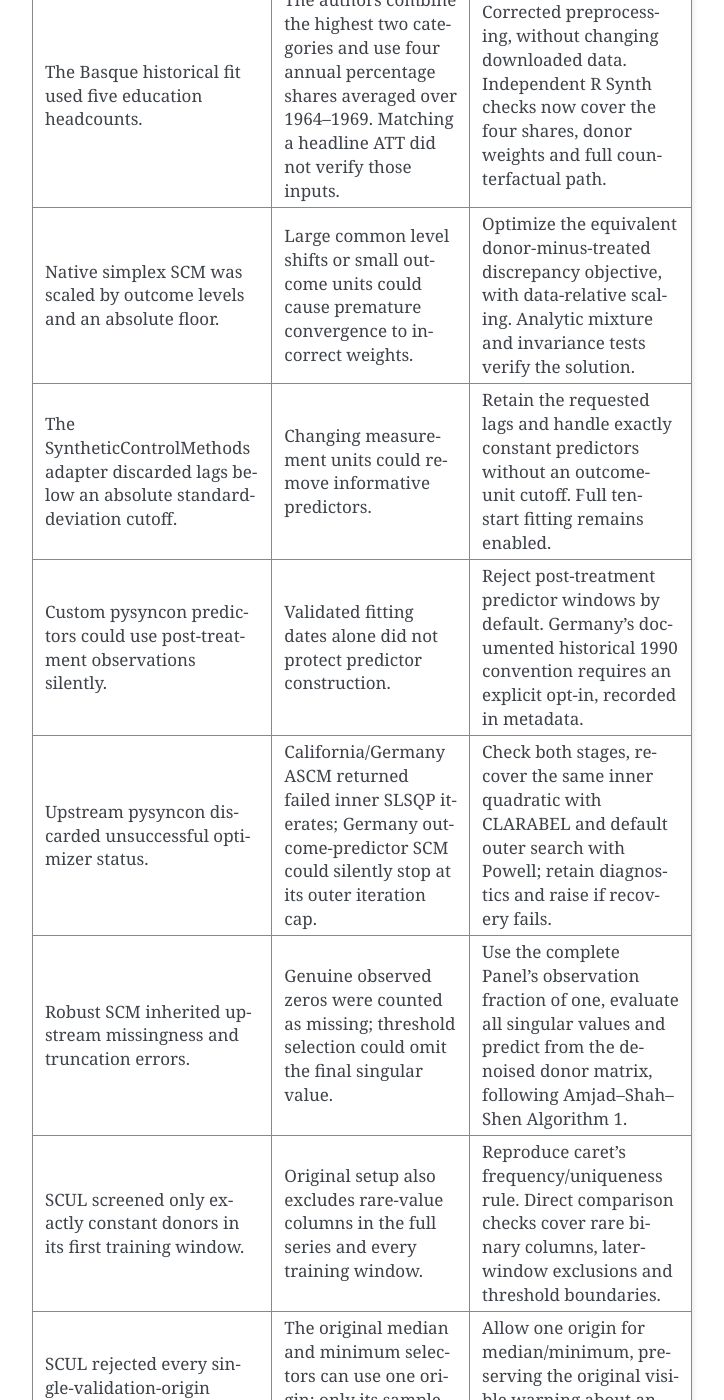
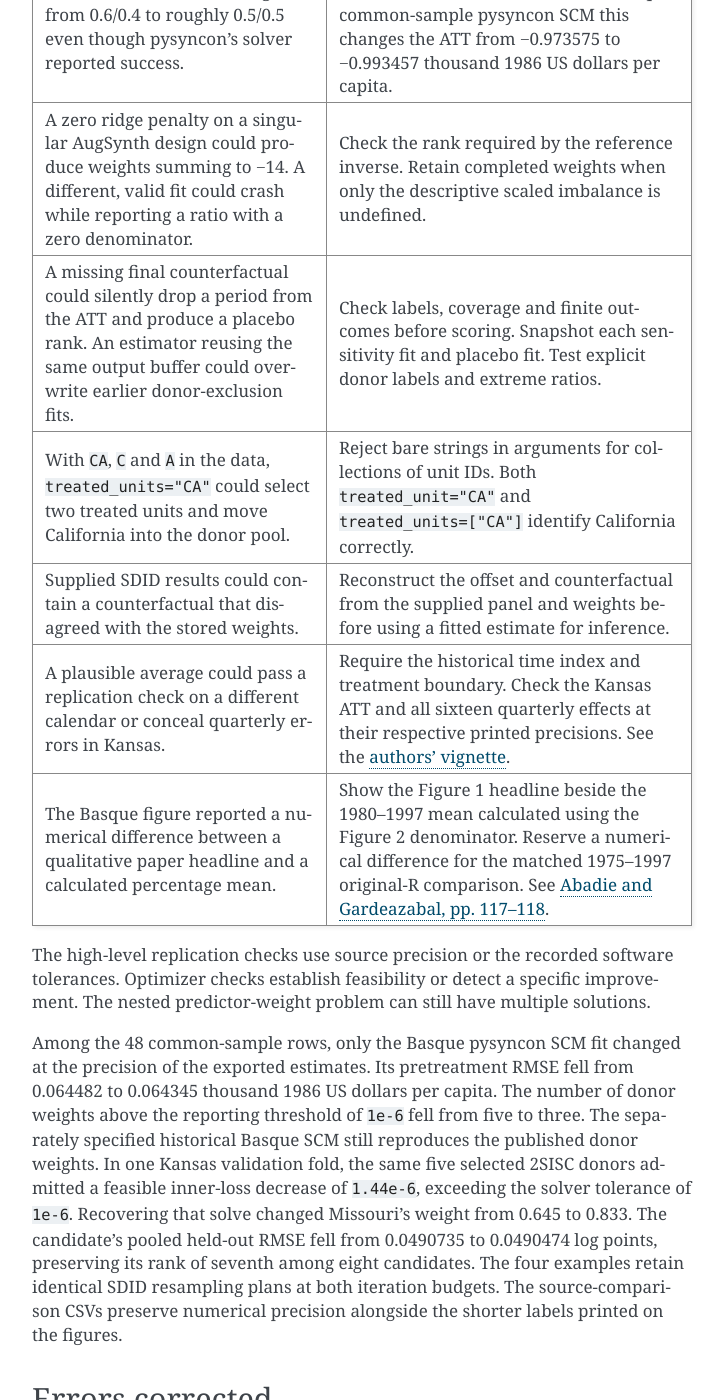
Before and after one commit to crahal/pysynthcon, a Sphinx documentation site: the page built from docs/audit.md, in a window 1280 px wide and 1400 px high, scrolled down 554 px. Shown: the whole window, without its empty margins (388-1112 px from the left). Built offline with Sphinx 7.4.7, drawn with Linux system fonts in a browser that asks for light colours; some of the changed text lies outside the part shown.

Commit message:
docs: record estimator audit findings and runnable quick starts

```diff
--- a/docs/audit.md
+++ b/docs/audit.md
@@ -4,6 +4,43 @@ This audit checks the statistical specifications, reference implementations,
 empirical comparisons, numerical failure handling and reproducibility of the
 library. It distinguishes reproduction of a paper's study from reproduction of
 its authors' software and from applying that method to a new dataset.
+
+## November 24 follow-up audit
+
+We tested the public estimator, comparison, inference and plotting interfaces
+with analytic panels, malformed results, shared prediction buffers and the
+pinned datasets. Separately executed R checks covered SCUL and the SDID point
+and variance estimators. The following issues affected what a researcher
+could conclude from the output.
+
+| Reproducible finding | Correction |
+| --- | --- |
+| Adding a common level of 100,000 to an exact two-donor blend moved the fitted weights from 0.6/0.4 to roughly 0.5/0.5 even though pysyncon's solver reported success. | Check the attainable improvement along a feasible simplex direction. Recover the same inner quadratic if that improvement exceeds its tolerance. In the Basque common-sample pysyncon SCM this changes the ATT from −0.973575 to −0.993457 thousand 1986 US dollars per capita. |
+| A zero ridge penalty on a singular AugSynth design could produce weights summing to −14. A different, valid fit could crash while reporting a ratio with a zero denominator. | Check the rank required by the reference inverse. Retain completed weights when only the descriptive scaled imbalance is undefined. |
+| A missing final counterfactual could silently drop a period from the ATT and produce a placebo rank. An estimator reusing the same output buffer could overwrite earlier donor-exclusion fits. | Check labels, coverage and finite outcomes before scoring. Snapshot each sensitivity fit and placebo fit. Test explicit donor labels and extreme ratios. |
+| With `CA`, `C` and `A` in the data, `treated_units="CA"` could select two treated units and move California into the donor pool. | Reject bare strings in arguments for collections of unit IDs. Both `treated_unit="CA"` and `treated_units=["CA"]` identify California correctly. |
+| Supplied SDID results could contain a counterfactual that disagreed with the stored weights. | Reconstruct the offset and counterfactual from the supplied panel and weights before using a fitted estimate for inference. |
+| A plausible average could pass a replication check on a different calendar or conceal quarterly errors in Kansas. | Require the historical time index and treatment boundary. Check the Kansas ATT and all sixteen quarterly effects at their respective printed precisions. See the [authors' vignette](https://github.com/ebenmichael/augsynth/blob/7e70072232fe75057aa8b5d7af08c7e1aef53ae8/vignettes/singlesynth-vignette.md#L217-L241). |
+| The Basque figure reported a numerical difference between a qualitative paper headline and a calculated percentage mean. | Show the Figure 1 headline beside the 1980–1997 mean calculated using the Figure 2 denominator. Reserve a numerical difference for the matched 1975–1997 original-R comparison. See [Abadie and Gardeazabal, pp. 117–118](https://economics.mit.edu/sites/default/files/publications/The%20Economic%20Costs%20of%20Conflict.pdf#page=5). |
+
+The high-level replication checks use source precision or the recorded
+software tolerances. Optimizer checks establish feasibility or detect a
+specific improvement. The nested predictor-weight problem can still have
+multiple solutions.
+
+Among the 48 common-sample rows, only the Basque pysyncon SCM fit changed
+at the precision of the exported estimates. Its pretreatment RMSE fell from
+0.064482 to 0.064345 thousand 1986 US dollars per capita. The number of donor
+weights above the reporting threshold of `1e-6` fell from five to three. The separately
+specified historical Basque SCM still reproduces the published donor weights.
+In one Kansas validation fold, the same five selected 2SISC donors admitted
+a feasible inner-loss decrease of `1.44e-6`, exceeding the solver tolerance
+of `1e-6`. Recovering that solve changed Missouri's weight from 0.645 to
+0.833. The candidate's pooled held-out RMSE fell from 0.0490735 to
+0.0490474 log points, preserving its rank of seventh among eight candidates.
+The four examples retain identical SDID resampling plans at both iteration
+budgets. The source-comparison CSVs preserve numerical precision alongside
+the shorter labels printed on the figures.
 
 ## Errors corrected
 
@@ -43,7 +80,7 @@ Those rows are new applications of their respective methods; the historical
 predictor fit is shown separately. See the executed notebook for the regenerated
 estimates and the [replication guide](replication.md) for matching windows.
 
-Selected changes in the regenerated comparison estimates are shown below.
+Selected changes from the earlier audit are shown below.
 These are average post-treatment effects using each notebook's stated window;
 they are applications of the estimators, not additional published targets.
 
@@ -121,8 +158,12 @@ exact R sampling plan.
 
 ## Validation
 
-The complete provisioned suite passes **413 tests**, including online academic
-references and local original-R integration. Independent SDID reruns match all
+The complete provisioned suite passes **461 tests**, including online academic
+references and local original-R integration. Six warnings record expected
+SDID iteration caps in original-budget tests, and one comes from Matplotlib's
+use of a deprecated pyparsing API. Separately, 154 panel, results, placebo,
+validation, sensitivity and evaluation-plotting tests passed in a second
+environment with NumPy 2.5.4 and SciPy 1.16.2. Independent SDID reruns match all
 inference draws within `2.76e-14`; SCUL screening matches 1,840 direct caret
 column/window decisions. All 16 canonical pysyncon adapter fits pass checked
 termination. Notebook source checks compile every code cell and parse generated
```
Also changed, not shown: other parts of docs/audit.md (+1 -1 lines), CHANGELOG.md (+29 -1 lines), README.md (+13 -4 lines), docs/getting-started.md (+3 -3 lines).
